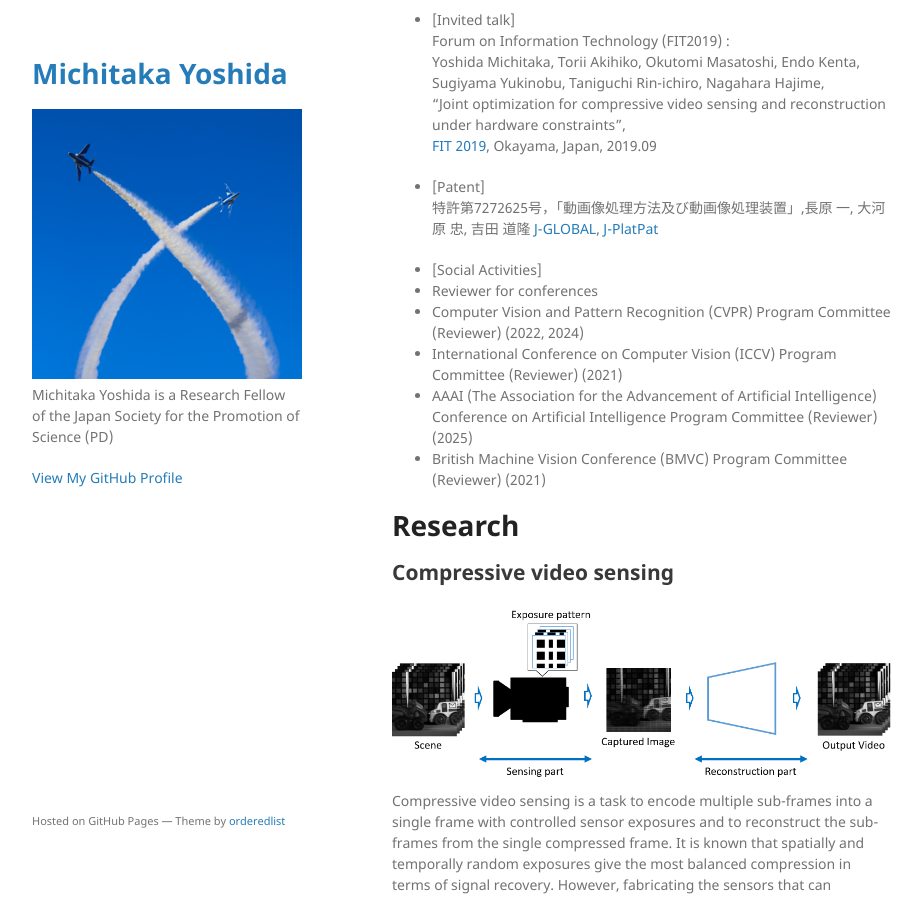
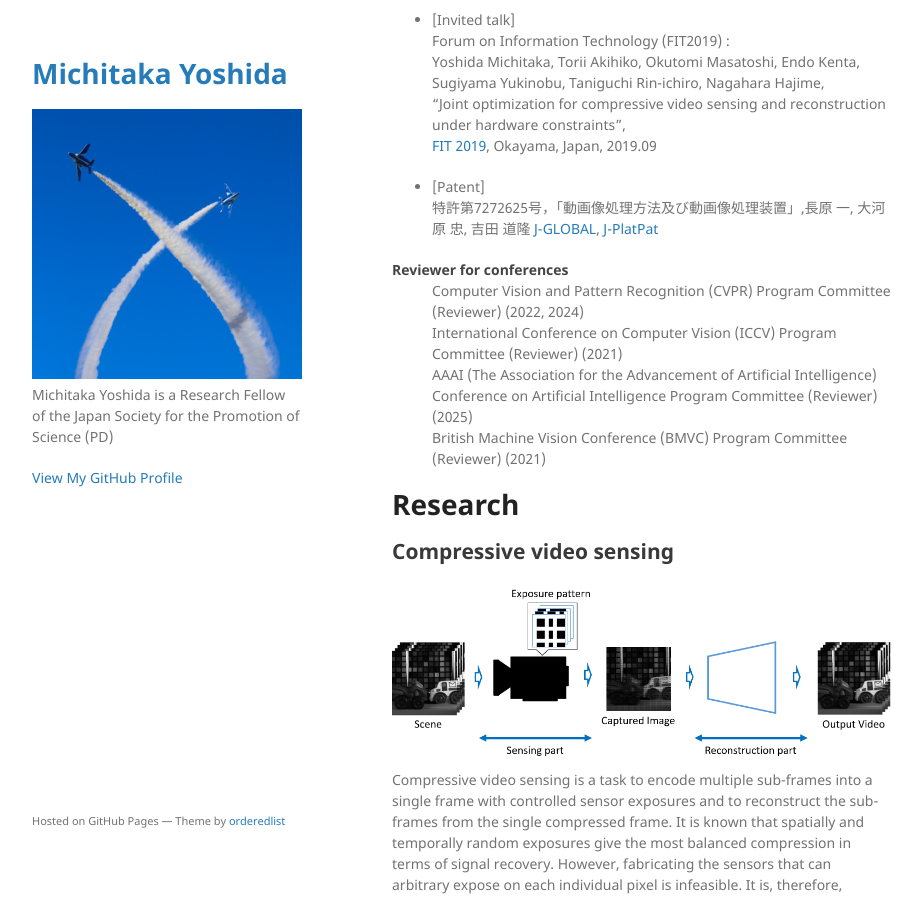
Before and after one commit to michitakayoshida/michitakayoshida.github.io, a Jekyll site: the page built from index_en.md, in a window 1280 px wide and 900 px high, scrolled down 5337 px. Shown: the whole window, without its empty margins (178-1100 px from the left). Built offline with Jekyll 4.4.1, drawn with Linux system fonts in a browser that asks for light colours.

Commit message:
査読修正

```diff
--- a/index_en.md
+++ b/index_en.md
@@ -228,12 +228,13 @@ Okayama, Japan, 2019.09
 [J-GLOBAL](https://jglobal.jst.go.jp/detail?JGLOBAL_ID=202303003995188770),
 [J-PlatPat](https://www.j-platpat.inpit.go.jp/c1801/PU/JP-7272625/15/ja)
 
-- [Social Activities]
-* Reviewer for conferences
-+ Computer Vision and Pattern Recognition (CVPR) Program Committee (Reviewer) (2022, 2024)
-+ International Conference on Computer Vision (ICCV) Program Committee (Reviewer) (2021)
-+ AAAI (The Association for the Advancement of Artificial Intelligence) Conference on Artificial Intelligence Program Committee (Reviewer) (2025)
-+ British Machine Vision Conference (BMVC) Program Committee (Reviewer) (2021)
+<dl>
+<dt> Reviewer for conferences </dt>
+<dd> Computer Vision and Pattern Recognition (CVPR) Program Committee (Reviewer) (2022, 2024) </dd>
+<dd> International Conference on Computer Vision (ICCV) Program Committee (Reviewer) (2021) </dd>
+<dd> AAAI (The Association for the Advancement of Artificial Intelligence) Conference on Artificial Intelligence Program Committee (Reviewer) (2025) </dd>
+<dd> British Machine Vision Conference (BMVC) Program Committee (Reviewer) (2021) </dd>
+</dl>
 
 # Research
 ## Compressive video sensing
```
Also changed, not shown: index.md (+1 -1 lines).
